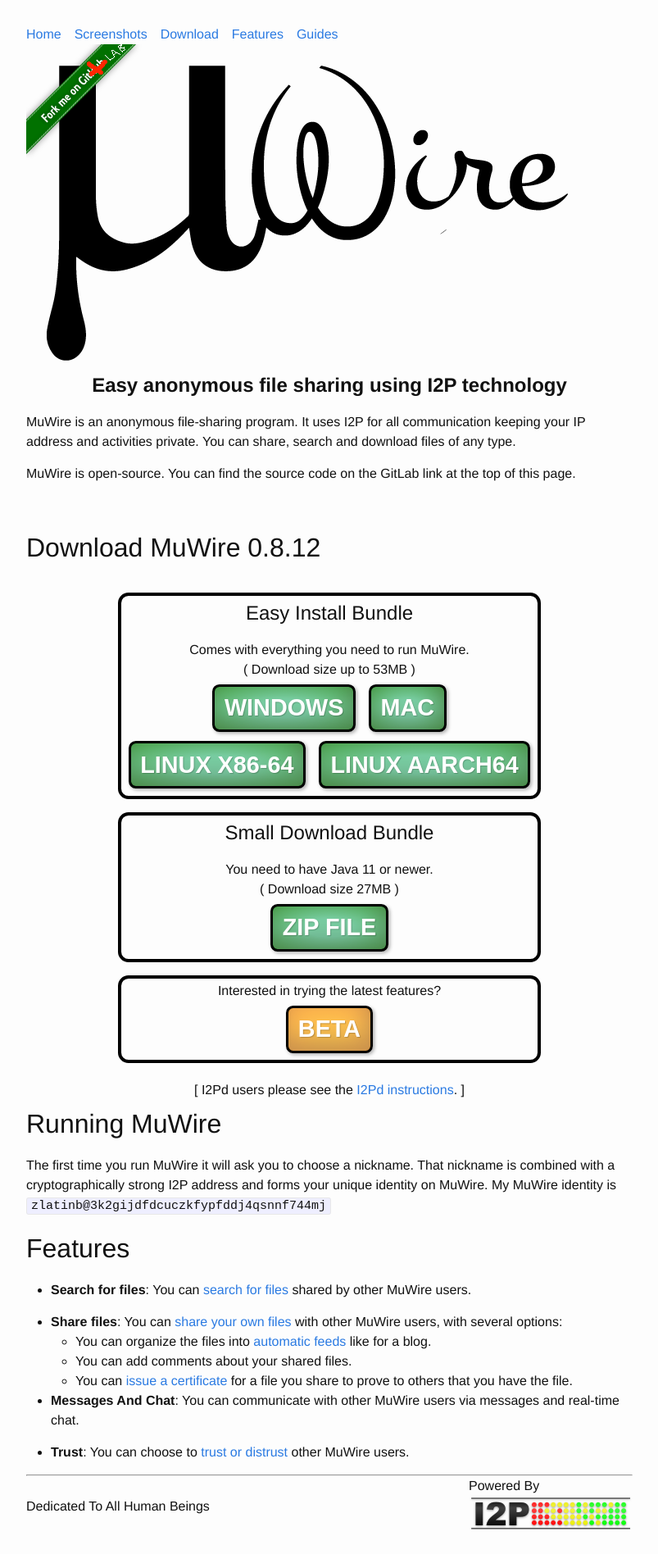
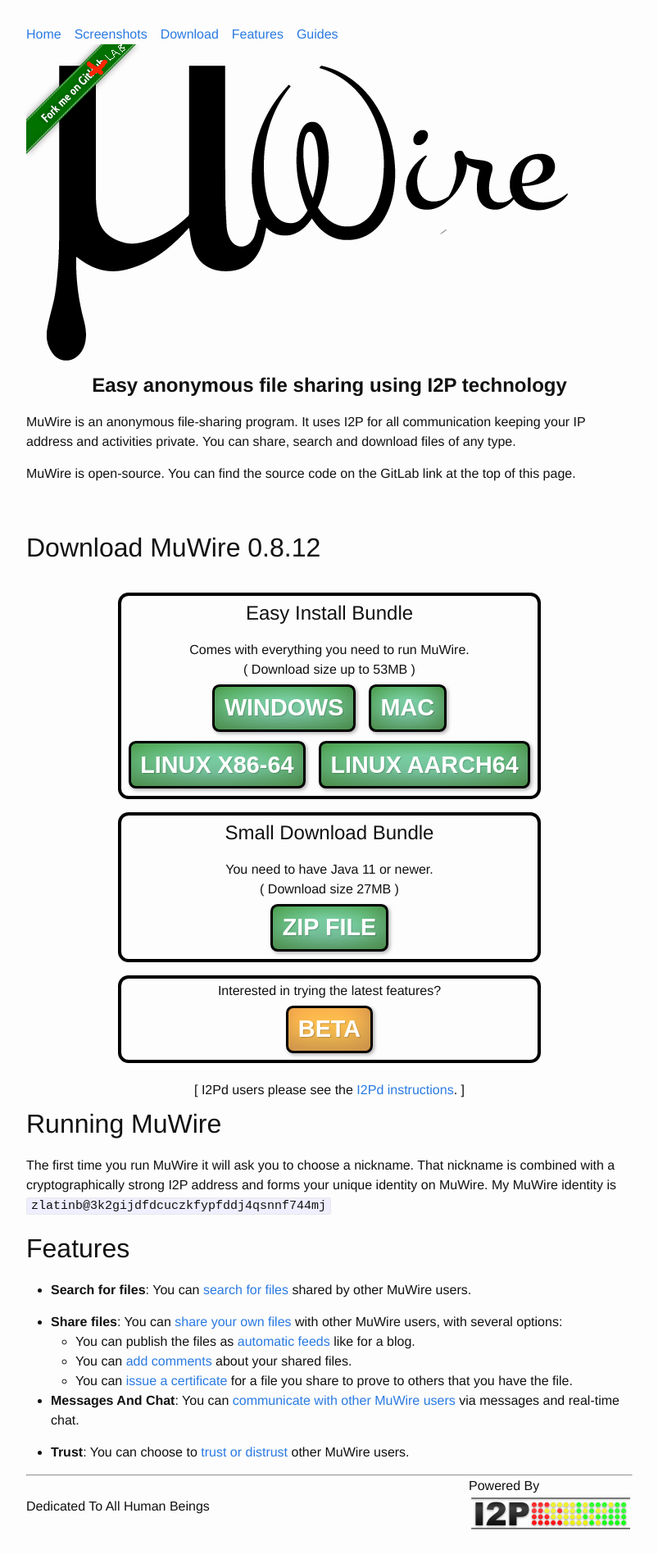
Before and after one commit to zlatinb/muwire-dot-i2p, a Jekyll site: the page built from index.markdown, in a window 1280 px wide. Shown: the whole page at 82% size, without its empty margins (238-1041 px from the left). Built offline with Jekyll 4.4.1, drawn with Linux system fonts in a browser that asks for light colours.

Commit message:
Consistent wording

```diff
--- a/_layouts/wikipage.html
+++ b/_layouts/wikipage.html
@@ -72,6 +72,7 @@ div#powered {
 					<a href="/sidecar-files.html">Sidecar Files</a>
 					<a href="/file-feeds.html">File Feeds</a>
 					<a href="/file-certificates.html">Certificates</a>
+					<a href="/chat.html">Communication</a>
 					<a href="/trust.html">Web Of Trust</a>
 				</div>
 			</div>
--- a/index.markdown
+++ b/index.markdown
@@ -161,12 +161,13 @@ The first time you run MuWire it will ask you to choose a nickname.  That nickna
 
 * **Share files**:
 You can [share your own files](sharing) with other MuWire users, with several options:
-    * You can organize the files into [automatic feeds](file-feeds) like for a blog.
-    * You can add comments about your shared files.
+    * You can publish the files as [automatic feeds](file-feeds) like for a blog.
+    * You can [add comments](sidecar-files) about your shared files.
     * You can [issue a certificate](file-certificates) for a file you share to prove to others that you have the file.
 
 * **Messages And Chat**:
-You can communicate with other MuWire users via messages and real-time chat.
+You can [communicate with other MuWire users](chat) via messages and
+real-time chat.
 
 * **Trust**:
 You can choose to [trust or distrust](trust) other MuWire users.
```
